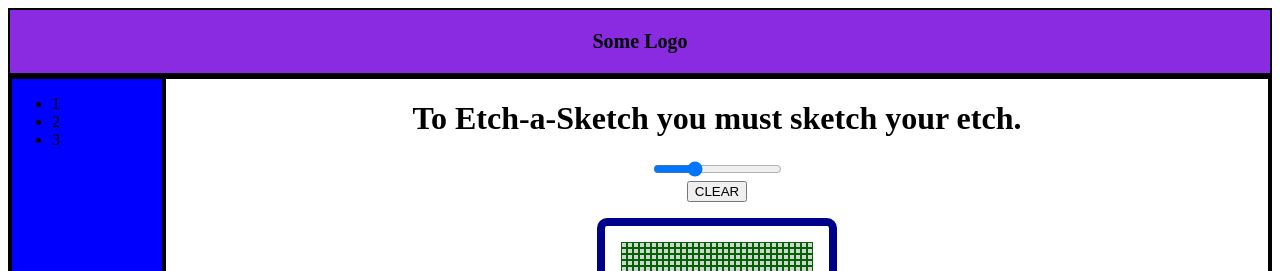
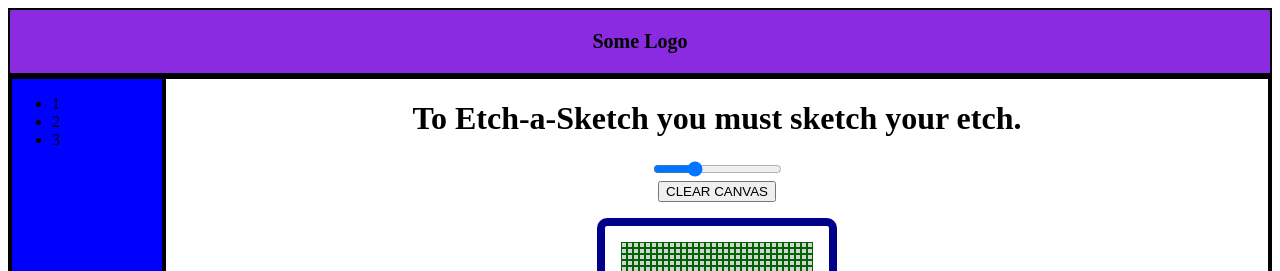
Before and after one commit to zedeloc/etch-a-sketch, a plain HTML site: page index.html in a window 1280 px wide. Shown: the top 271 px of the page. Drawn offline with Linux system fonts and the light colour scheme.

Commit message:
Rename Clear button to Clear Canvas. Improve CC Behavior

```diff
--- a/index.html
+++ b/index.html
@@ -23,7 +23,7 @@
                 <div class="slidecontainer">
                     <input type="range" min="2" max="100" value="32" class="slider" id="myRange">
                 </div>
-                <button id="clear-all">CLEAR</button>
+                <button id="clear-all">CLEAR CANVAS</button>
                 <div id="pixel-canvas"></div>
             </div>
             <div id="right-space"></div>
```
